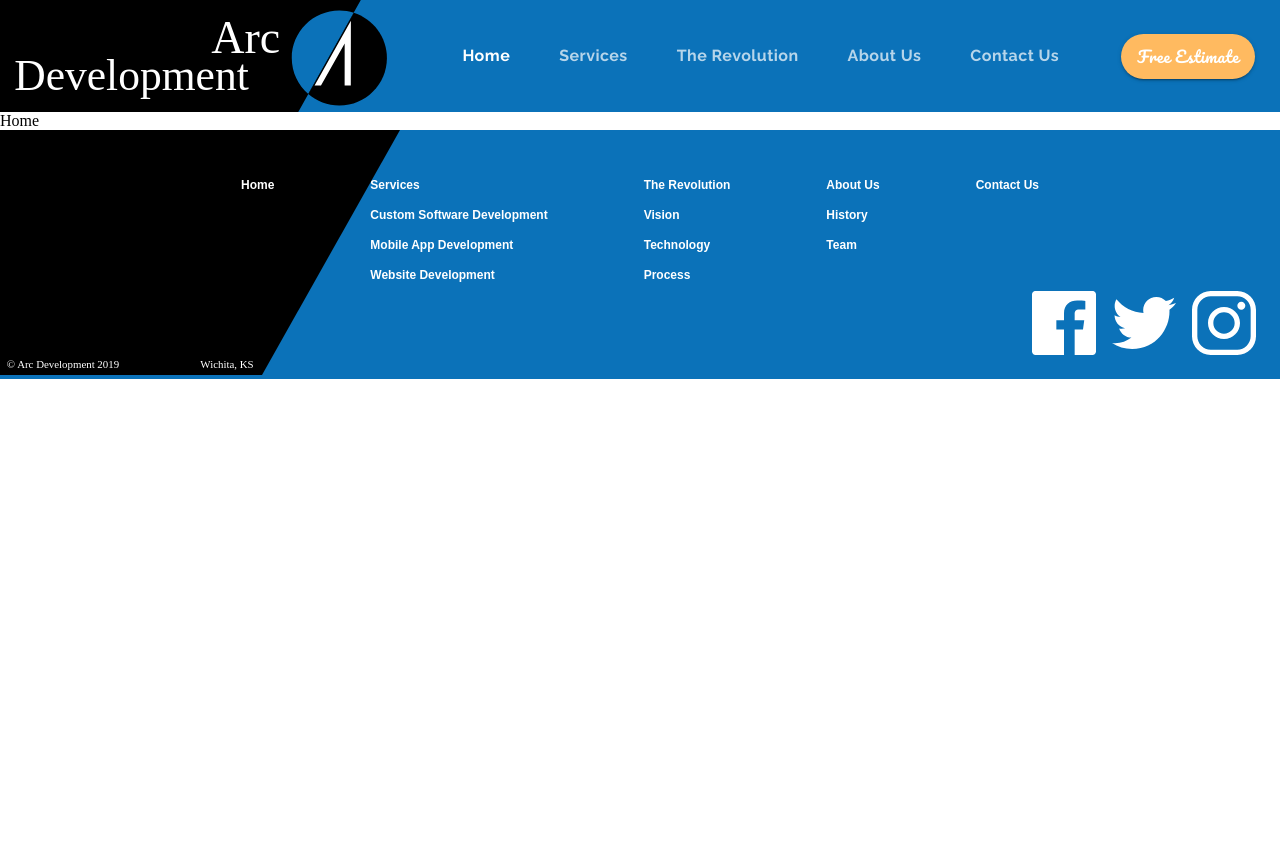
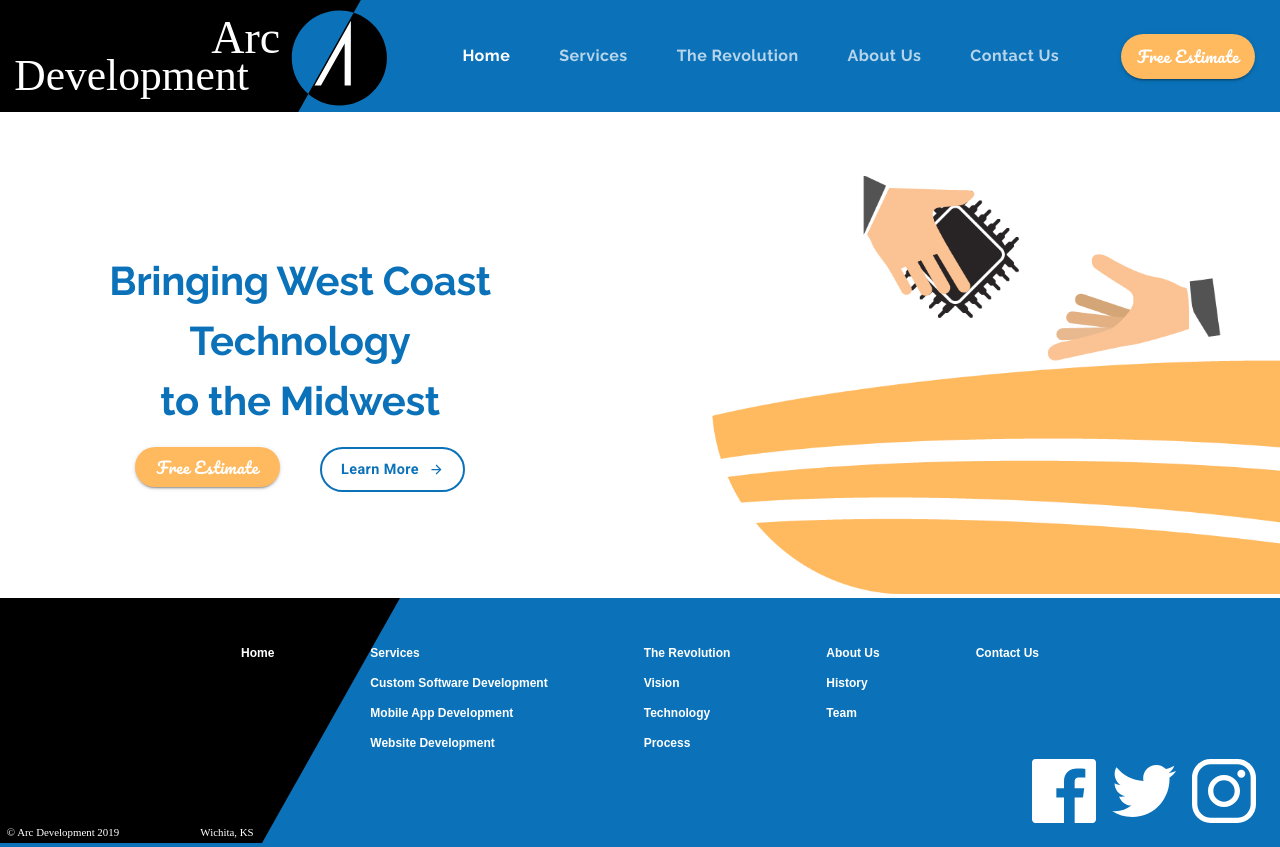
Before and after one commit to CalinChirvase/udemy-material-ui, a React (Create React App) app in the folder arcdevelopment/: page / in a window 1280 px wide. Before the commit the page ends 800 px from the top, so only its background shows below. Built offline with nearby package versions, Linux system fonts and the light colour scheme.

Commit message:
add hero block

```diff
--- a/arcdevelopment/package.json
+++ b/arcdevelopment/package.json
@@ -11,6 +11,7 @@
     "@testing-library/user-event": "^12.7.1",
     "react": "^17.0.1",
     "react-dom": "^17.0.1",
+    "react-lottie": "^1.2.3",
     "react-router-dom": "^5.2.0",
     "react-scripts": "4.0.2",
     "web-vitals": "^1.1.0"
--- a/arcdevelopment/src/App.js
+++ b/arcdevelopment/src/App.js
@@ -5,6 +5,7 @@
 import theme from './components/Theme'
 import Header from './components/Header'
 import Footer from './components/Footer'
+import LandingPage from './components/LandingPage'
 
 const App = () => {
   const [tabValue, setTabValue] = useState(0)
@@ -21,7 +22,7 @@
           />
           <Switch>
             <Route exact path="/">
-              <div>Home</div>
+              <LandingPage />
             </Route>
             <Route exact path="/services">
               <div>Services</div>
--- /dev/null
+++ b/arcdevelopment/src/components/ButtonArrow.js
@@ -0,0 +1,16 @@
+import React from "react";
+
+export default function ButtonArrow(props) {
+  return (
+    <svg
+      className={props.class}
+      xmlns="http://www.w3.org/2000/svg"
+      width={props.width}
+      height={props.height}
+      fill={props.fill}
+      viewBox="0 0 18 18"
+    >
+      <path d="M9 3L7.94 4.06l4.19 4.19H3v1.5h9.13l-4.19 4.19L9 15l6-6z" />
+    </svg>
+  );
+}
--- a/arcdevelopment/src/components/Header.js
+++ b/arcdevelopment/src/components/Header.js
@@ -72,7 +72,10 @@
     borderRadius: '50px',
     marginLeft: '50px',
     marginRight: '25px',
-    height: '45px'
+    height: '45px',
+    '&:hover': {
+      backgroundColor: theme.palette.secondary.light
+    }
   },
   menu: {
     backgroundColor: theme.palette.common.blue,
--- /dev/null
+++ b/arcdevelopment/src/components/LandingPage.js
@@ -0,0 +1,116 @@
+import React from 'react'
+import Lottie from 'react-lottie'
+
+import { makeStyles, useTheme } from '@material-ui/core/styles'
+import Grid from '@material-ui/core/Grid'
+import Button from '@material-ui/core/Button'
+
+import animationData from '../animations/landinganimation/data'
+import ButtonArrow from './ButtonArrow'
+import Typography from '@material-ui/core/Typography'
+
+const useStyles = makeStyles(theme => ({
+  animation: {
+    maxWidth: '50em',
+    minWidth: '21em',
+    marginTop: '2em',
+    marginLeft: '10%',
+    [theme.breakpoints.down('sm')]: {
+      maxWidth: '30em'
+    }
+  },
+  estimateButton: {
+    ...theme.typography.estimate,
+    backgroundColor: theme.palette.common.orange,
+    borderRadius: 50,
+    heigh: 45,
+    width: 145,
+    marginRight: 40,
+    '&:hover': {
+      backgroundColor: theme.palette.secondary.light
+    }
+  },
+  buttonContainer: {
+    marginTop: '1em'
+  },
+  learnButtonHero: {
+    borderColor: theme.palette.common.blue,
+    color: theme.palette.common.blue,
+    borderWidth: 2,
+    textTransform: 'none',
+    borderRadius: 50,
+    fontFamily: 'Roboto',
+    fontWeight: 'bold',
+    fontSize: '0.9rem',
+    height: 45,
+    width: 145
+  },
+  mainContainer: {
+    marginTop: '5em',
+    [theme.breakpoints.down('md')]: {
+      marginTop: '3em'
+    },
+    [theme.breakpoints.down('xs')]: {
+      marginTop: '2em'
+    }
+  },
+  heroTextContainer: {
+    minWidth: '21.5em',
+    marginLeft: '1em',
+    [theme.breakpoints.down('xs')]: {
+      marginLeft: 0
+    }
+  }
+}))
+
+const LandingPage = () => {
+  const classes = useStyles()
+  const theme = useTheme()
+
+  const defaultOptions = {
+    loop: true,
+    autoplay: true,
+    animationData: animationData,
+    rendererSettings: {
+      preserveAspectRatio: 'xMidYMid slice'
+    }
+  }
+
+  return (
+    <Grid container direction="column" className={classes.mainContainer}>
+      <Grid item>
+        <Grid container justify="flex-end" alignItems="center" direction="row">
+          <Grid sm item className={classes.heroTextContainer}>
+            <Typography variant="h2" align="center">
+              Bringing West Coast Technology
+              <br />
+              to the Midwest
+            </Typography>
+            <Grid container justify="center" className={classes.buttonContainer}>
+              <Grid item>
+                <Button variant="contained" className={classes.estimateButton}>
+                  Free Estimate
+                </Button>
+              </Grid>
+              <Grid item>
+                <Button variant="outlined" className={classes.learnButtonHero}>
+                  <span style={{ marginRight: 10 }}>Learn More</span>
+                  <ButtonArrow width={15} height={15} fill={theme.palette.common.blue} />
+                </Button>
+              </Grid>
+            </Grid>
+          </Grid>
+          <Grid sm item className={classes.animation}>
+          <Lottie
+            options={defaultOptions}
+            height={"100%"}
+            width={"100%"}
+          />
+          </Grid>
+        </Grid>
+      </Grid>
+    </Grid>
+  )
+}
+
+export default LandingPage
--- a/arcdevelopment/src/components/Theme.js
+++ b/arcdevelopment/src/components/Theme.js
@@ -27,6 +27,13 @@
       fontSize: '1rem',
       textTransform: 'none',
       color: 'white'
+    },
+    h2: {
+      fontFamily: 'Raleway',
+      fontWeight: 700,
+      fontSize: '2.5rem',
+      color: `${arcBlue}`,
+      lineHeight: 1.5
     }
   },
   status: {
```
Also changed, not shown: 1 other file (tests, documents, lock files or other folders).
